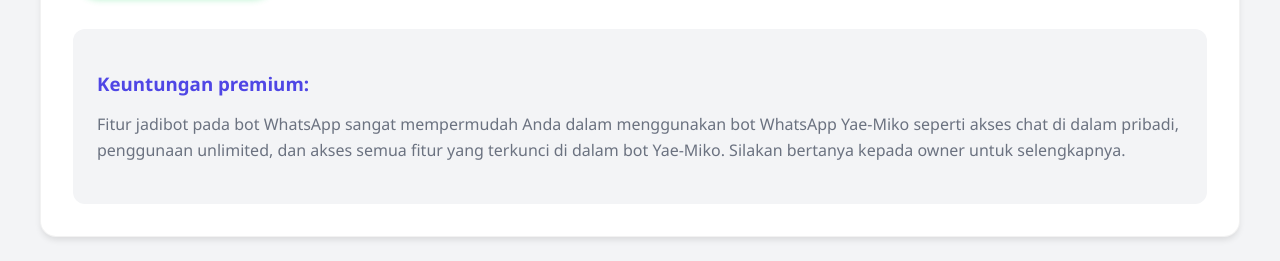
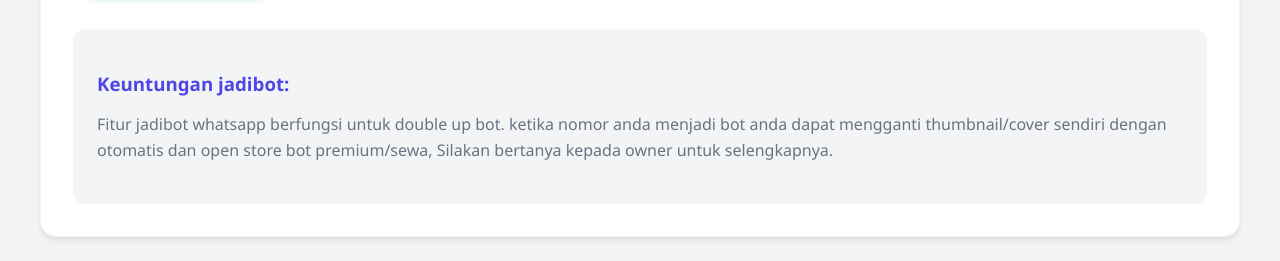
Before and after one commit to DzhoeCoder/price, a plain HTML site: page index.html in a window 1280 px wide. Shown: the part 2132-2393 px from the top of the page. Drawn offline with Linux system fonts and the light colour scheme.

Commit message:
Update index.html

```diff
--- a/index.html
+++ b/index.html
@@ -83,8 +83,8 @@
             <i class="fab fa-whatsapp"></i> Pesan Sekarang
         </a>
         <div class="benefits">
-            <h3>Keuntungan premium:</h3>
-            <p>Fitur jadibot pada bot WhatsApp sangat mempermudah Anda dalam menggunakan bot WhatsApp Yae-Miko seperti akses chat di dalam pribadi, penggunaan unlimited, dan akses semua fitur yang terkunci di dalam bot Yae-Miko. Silakan bertanya kepada owner untuk selengkapnya.</p>
+            <h3>Keuntungan jadibot:</h3>
+            <p>Fitur jadibot whatsapp berfungsi untuk double up bot. ketika nomor anda menjadi bot anda dapat mengganti thumbnail/cover sendiri dengan otomatis dan open store bot premium/sewa, Silakan bertanya kepada owner untuk selengkapnya.</p>
         </div>
         </div>
     </div>
```
